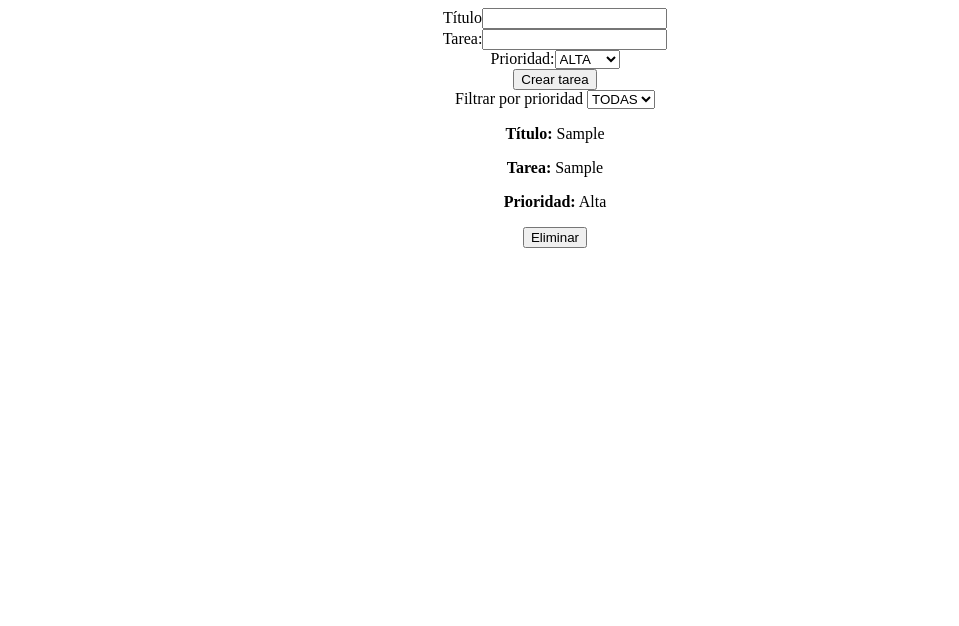
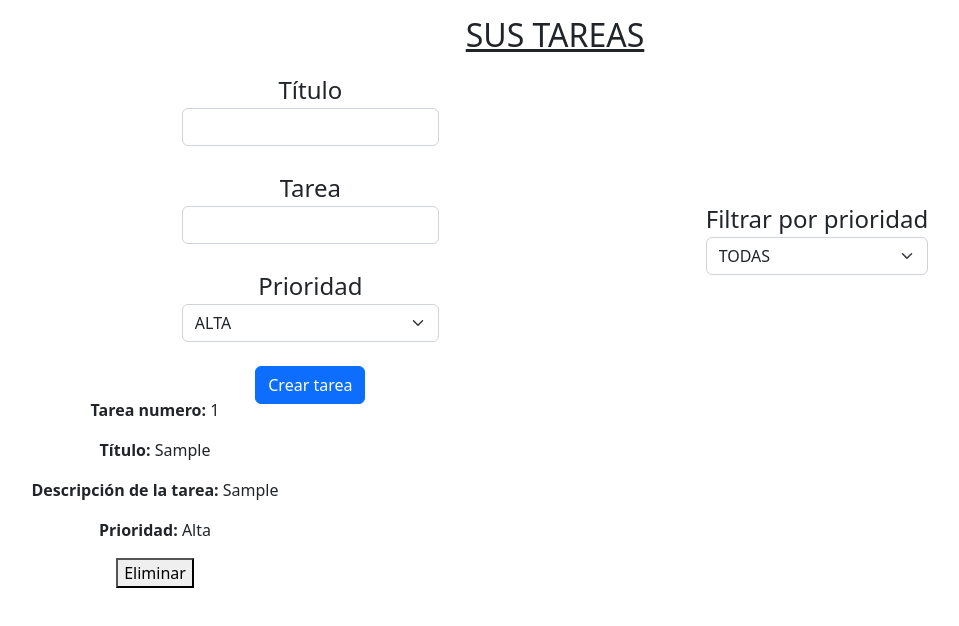
Before and after one commit to josemanuel80/OB_REACT_Ejercicio9, a React (Create React App) app: page / in a window 1280 px wide. Both pictures are taken after typing "Sample", "Sample" into the empty fields and a click on the button "Crear tarea". Shown: the top 626 px of the page, without its empty margins (85-1044 px from the left). Built offline with nearby package versions, Linux system fonts and the light colour scheme.

Commit message:
added styles

```diff
--- a/package.json
+++ b/package.json
@@ -6,7 +6,9 @@
     "@testing-library/jest-dom": "^5.16.4",
     "@testing-library/react": "^13.3.0",
     "@testing-library/user-event": "^13.5.0",
+    "bootstrap": "^5.2.0",
     "react": "^18.2.0",
+    "react-bootstrap": "^2.4.0",
     "react-dom": "^18.2.0",
     "react-scripts": "5.0.1",
     "uuid": "^8.3.2",
--- a/src/App.css
+++ b/src/App.css
@@ -1,3 +1,32 @@
 .App {
   text-align: center;
+  display: flex;
+  flex-wrap: wrap;
 }
+.form {
+  width: 100vw;
+  height: 20rem;
+  display: flex;
+  justify-content: space-evenly;
+  align-items: center;
+}
+
+.item {
+  width: 30rem;
+  height: 15rem;
+
+  overflow: auto;
+}
+.textarea {
+  overflow: hidden;
+}
+.title {
+  width: 100vw;
+  margin: 1rem;
+  text-decoration: underline;
+  text-align: center;
+}
+.labels {
+  font-size: x-large;
+  font-weight: 500;
+}
--- a/src/components/Form.jsx
+++ b/src/components/Form.jsx
@@ -35,29 +35,61 @@ export const Form = () => {
 
   return (
     <>
+      <div className="title">
+        <h2>SUS TAREAS</h2>
+      </div>
+      <div className="form">
         <form onSubmit={handleSubmit}>
-        <label htmlFor="title">Título</label>
-        <input type="text" name="title" ref={titleRef} />
+          <label className="labels" htmlFor="title">
+            Título
+          </label>
+          <input
+            className="form-control"
+            type="text"
+            name="title"
+            ref={titleRef}
+          />
           <br />
-        <label htmlFor="task">Tarea:</label>
-        <input type="text" name="task" ref={taskRef} />
+          <label className="labels" htmlFor="task">
+            Tarea
+          </label>
+          <input
+            className="form-control"
+            type="text"
+            name="task"
+            ref={taskRef}
+          />
           <br />
-        <label htmlFor="prioritySelect">Prioridad:</label>
-        <select name="prioritySelect" ref={selectRef}>
+          <label className="labels" htmlFor="prioritySelect">
+            Prioridad
+          </label>
+          <select className="form-select" name="prioritySelect" ref={selectRef}>
             <option value={LEVELS.HIGH}>ALTA</option>
             <option value={LEVELS.MEDIUM}>MEDIA</option>
             <option value={LEVELS.LOW}>BAJA</option>
           </select>
           <br />
-        <button type="submit">Crear tarea</button>
+          <button className="btn btn-primary" type="submit">
+            Crear tarea
+          </button>
         </form>
-      <label htmlFor="filterSelect">Filtrar por prioridad </label>
-      <select ref={filterSelectRef} onChange={handleFilterChange}>
+        <div>
+          <label className="labels" htmlFor="filterSelect">
+            Filtrar por prioridad{' '}
+          </label>
+          <select
+            className="form-select"
+            name="filterSelect"
+            ref={filterSelectRef}
+            onChange={handleFilterChange}
+          >
             <option value="ALL">TODAS</option>
             <option value={LEVELS.HIGH}>ALTA</option>
             <option value={LEVELS.MEDIUM}>MEDIA</option>
             <option value={LEVELS.LOW}>BAJA</option>
           </select>
+        </div>
+      </div>
     </>
   );
 };
--- a/src/components/List.jsx
+++ b/src/components/List.jsx
@@ -15,12 +15,15 @@ export const List = () => {
     case 'ALL': {
       return state.map((todo) => {
         return (
-          <div key={uuid()}>
+          <div key={uuid()} className="item">
+            <p>
+              <strong>Tarea numero:</strong> {todo.id + 1}
+            </p>
             <p>
               <strong>Título:</strong> {todo.title}
             </p>
             <p>
-              <strong>Tarea:</strong> {todo.task}
+              <strong>Descripción de la tarea:</strong> {todo.task}
             </p>
             <p>
               <strong>Prioridad:</strong> {todo.priority}
@@ -37,7 +40,10 @@ export const List = () => {
       const filtered = newState.filter((todo) => todo.priority === LEVELS.LOW);
       return filtered.map((todo) => {
         return (
-          <div key={uuid()}>
+          <div key={uuid()} className="item">
+            <p>
+              <strong>Tarea numero:</strong> {todo.id + 1}
+            </p>
             <p>
               <strong>Título:</strong> {todo.title}
             </p>
@@ -61,7 +67,10 @@ export const List = () => {
       );
       return filtered.map((todo) => {
         return (
-          <div key={uuid()}>
+          <div key={uuid()} className="item">
+            <p>
+              <strong>Tarea numero:</strong> {todo.id + 1}
+            </p>
             <p>
               <strong>Título:</strong> {todo.title}
             </p>
@@ -83,7 +92,10 @@ export const List = () => {
       const filtered = newState.filter((todo) => todo.priority === LEVELS.HIGH);
       return filtered.map((todo) => {
         return (
-          <div key={uuid()}>
+          <div key={uuid()} className="item">
+            <p>
+              <strong>Tarea numero:</strong> {todo.id + 1}
+            </p>
             <p>
               <strong>Título:</strong> {todo.title}
             </p>
--- a/src/index.js
+++ b/src/index.js
@@ -1,6 +1,6 @@
 import React from 'react';
 import ReactDOM from 'react-dom/client';
-
+import 'bootstrap/dist/css/bootstrap.min.css';
 import App from './App';
 import { DataProvider } from './context/DataContext';
 
```
Also changed, not shown: 2 other files (tests, documents, lock files or other folders). Lines whose indentation alone changed are shown as unchanged.
